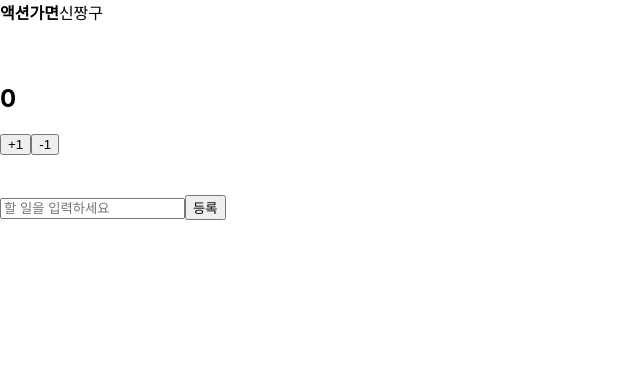
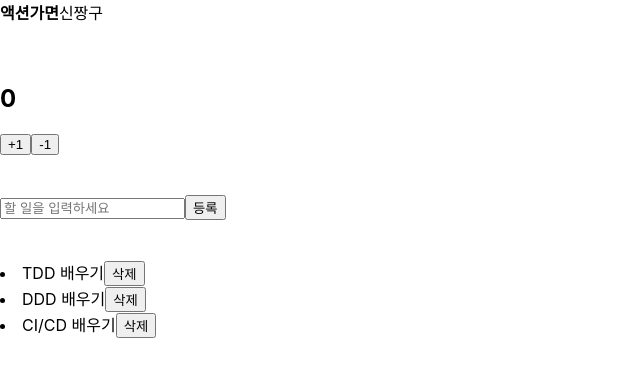
Before and after one commit to orchsik/react-testingbasic, a React app in the folder rtl-tutorial/: page / in a window 1280 px wide. Shown: the top 376 px of the page, without its empty margins (0-640 px from the left). Built offline with nearby package versions, Linux system fonts and the light colour scheme.

Commit message:
Add: TodoItem Component

```diff
--- a/rtl-tutorial/src/App.js
+++ b/rtl-tutorial/src/App.js
@@ -1,9 +1,54 @@
-import React from "react";
+import React, { useCallback, useState } from "react";
+
 import Counter from "./counter/Counter";
 import Profile from "./profile/Profile";
 import TodoForm from "./todo/TodoForm";
+import TodoItem from "./todo/TodoItem";
 
 const App = () => {
+  const [todoList, setTodoList] = useState([
+    { id: 1, text: "TDD 배우기", done: false },
+    { id: 3, text: "DDD 배우기", done: false },
+    { id: 2, text: "CI/CD 배우기", done: false },
+  ]);
+
+  const insert = useCallback(
+    (text) => {
+      const id = Math.max(...Object.values(todoList).map((D) => D.id));
+      const obj = { id, text, done: false };
+      setTodoList([...todoList, obj]);
+    },
+    [todoList]
+  );
+
+  const toggle = useCallback(
+    (id) => {
+      setTodoList(
+        todoList.map((todo) => {
+          if (todo.id === id) {
+            return { ...todo, done: false };
+          }
+          return todo;
+        })
+      );
+    },
+    [todoList]
+  );
+
+  const remove = useCallback(
+    (id) => {
+      setTodoList(
+        todoList.map((todo) => {
+          if (todo.id === id) {
+            return { ...todo, done: true };
+          }
+          return todo;
+        })
+      );
+    },
+    [todoList]
+  );
+
   return (
     <>
       <Profile username="액션가면" name="신짱구" />
@@ -12,7 +57,14 @@ const App = () => {
       <Counter />
       <br />
       <br />
-      <TodoForm />
+      <TodoForm onInsert={insert} />
+      <br />
+      <br />
+      {todoList.map((todo, idx) => {
+        return (
+          <TodoItem key={idx} todo={todo} onToggle={toggle} onRemove={remove} />
+        );
+      })}
     </>
   );
 };
--- /dev/null
+++ b/rtl-tutorial/src/fixture/todo.js
@@ -0,0 +1,2 @@
+const sampleTodo = { id: 1, text: "TDD 배우기", done: false };
+export { sampleTodo };
--- /dev/null
+++ b/rtl-tutorial/src/todo/TodoItem.js
@@ -0,0 +1,27 @@
+import { useCallback } from "react";
+
+const TodoItem = ({ todo, onToggle = () => {}, onRemove = () => {} }) => {
+  const { id, text, done } = todo;
+
+  const toggle = useCallback(() => {
+    onToggle(id);
+  }, [id, onToggle]);
+
+  const remove = useCallback(() => {
+    onRemove(id);
+  }, [id, onRemove]);
+
+  return (
+    <li>
+      <span
+        style={{ textDecoration: done ? "line-through" : "none" }}
+        onClick={toggle}
+      >
+        {text}
+      </span>
+      <button onClick={remove}>삭제</button>
+    </li>
+  );
+};
+
+export default TodoItem;
```
Also changed, not shown: 1 other file (tests, documents, lock files or other folders).
